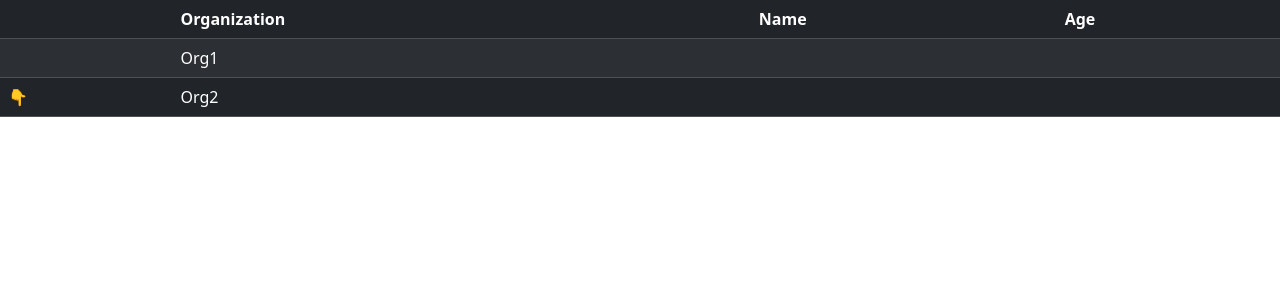
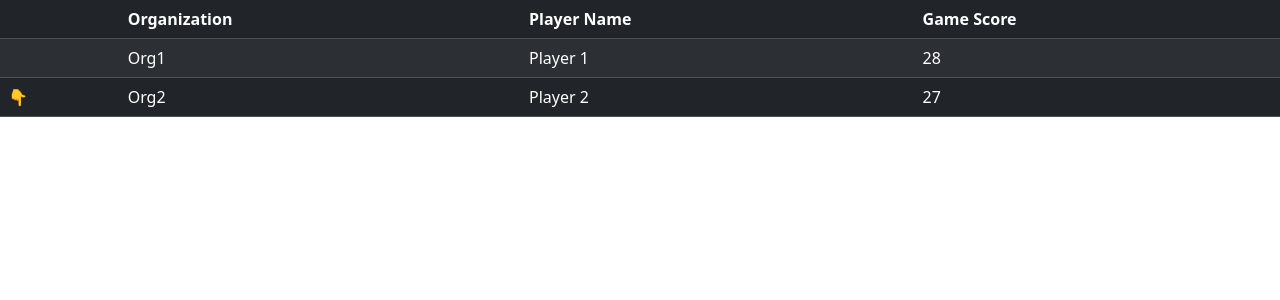
Before and after one commit to roshan2679/demo-nested-table-row-group, a React (Create React App) app: page / in a window 1280 px wide. Shown: the top 300 px of the page. Built offline with nearby package versions, Linux system fonts and the light colour scheme.

Commit message:
1 file modified

```diff
--- a/src/App.js
+++ b/src/App.js
@@ -13,12 +13,12 @@ export default function App() {
       header: 'Organization',
     },
     {
-      node: 'name',
-      header: 'Name',
+      node: 'player_name',
+      header: 'Player Name',
     },
     {
-      node: 'age',
-      header: 'Age',
+      node: 'game_score',
+      header: 'Game Score',
     },
   ];
 
```
